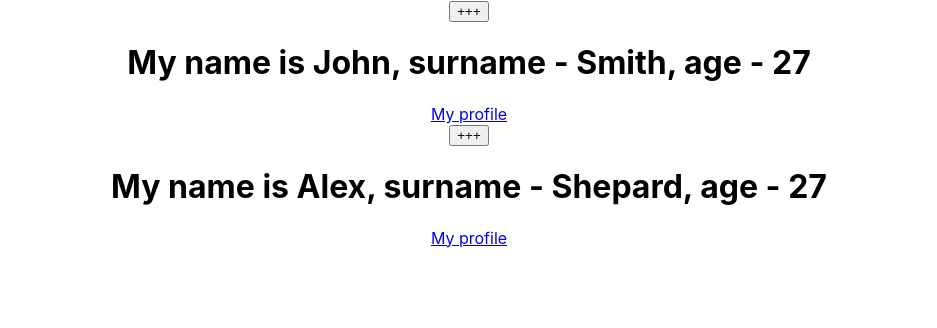
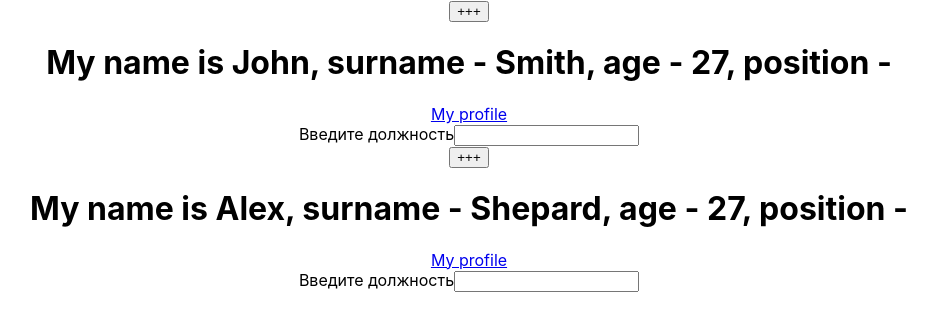
Before and after one commit to Shamidinoff/React-course--Practice, a React (Create React App) app in the folder practice_03/: page / in a window 1280 px wide. Shown: the top 328 px of the page, without its empty margins (171-1108 px from the left). Built offline with nearby package versions, Linux system fonts and the light colour scheme.

Commit message:
03 React Lesson / Class, state, setState, this

```diff
--- a/practice_03/src/App.js
+++ b/practice_03/src/App.js
@@ -7,6 +7,7 @@
     this.state = {
       years: 27,
       text: "+++",
+      position: "",
     };
   }
 
@@ -16,15 +17,30 @@
     }));
   };
 
+  commitInputChanges = (e, color) => {
+    this.setState({
+      position: e.target.value,
+    });
+  };
+
   render() {
     const { name, surname, link } = this.props;
+    const { position, years } = this.state;
     return (
       <div>
-        <button onClick={this.nextYear}>{this.state.text}</button>
+        <button onClick={this.nextYear}>+++</button>
         <h1>
-          My name is {name}, surname - {surname}, age - {this.state.years}
+          My name is {name}, surname - {surname}, age - {years}, position -{" "}
+          {position}
         </h1>
         <a href={link}>My profile</a>
+        <form>
+          <span>Введите должность</span>
+          <input
+            type="text"
+            onChange={(e) => this.commitInputChanges(e, "some color")}
+          />
+        </form>
       </div>
     );
   }
```
Also changed, not shown: 1 other file (tests, documents, lock files or other folders).
